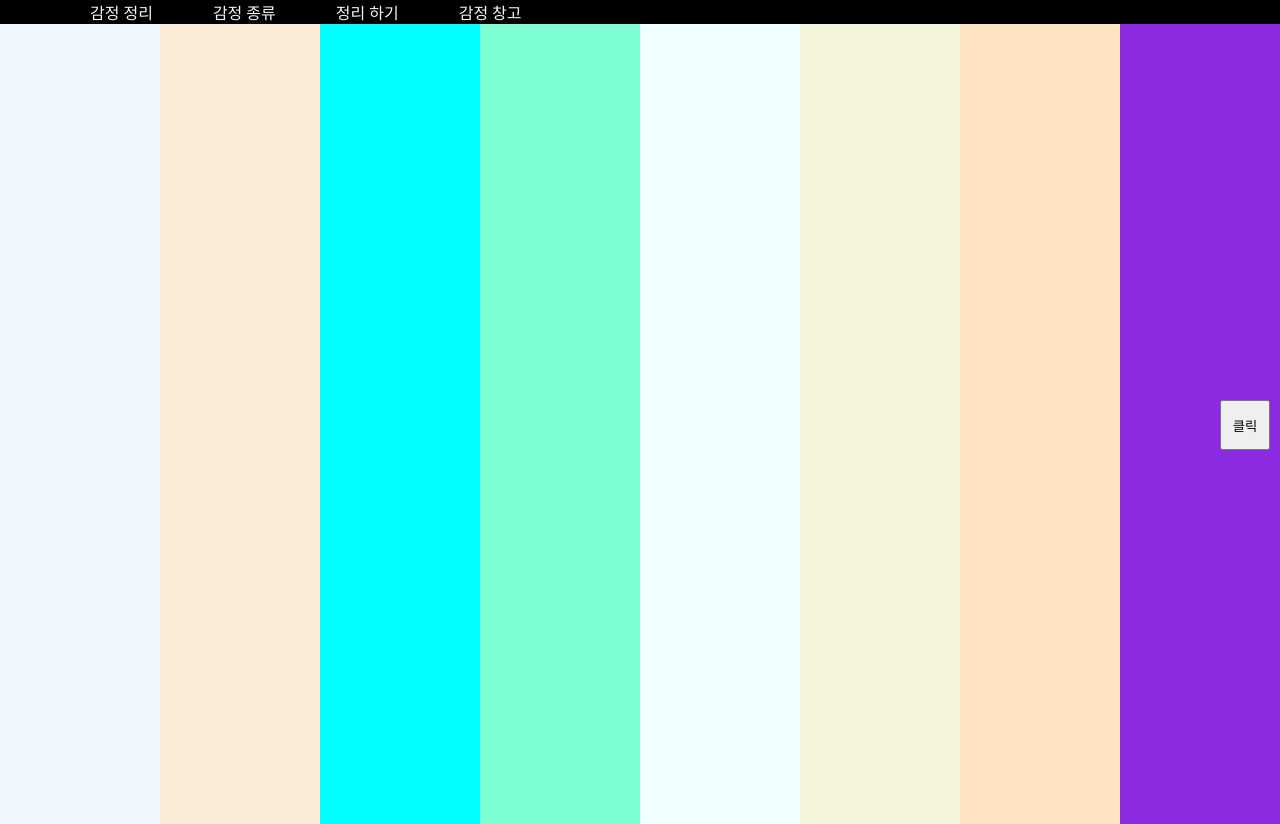
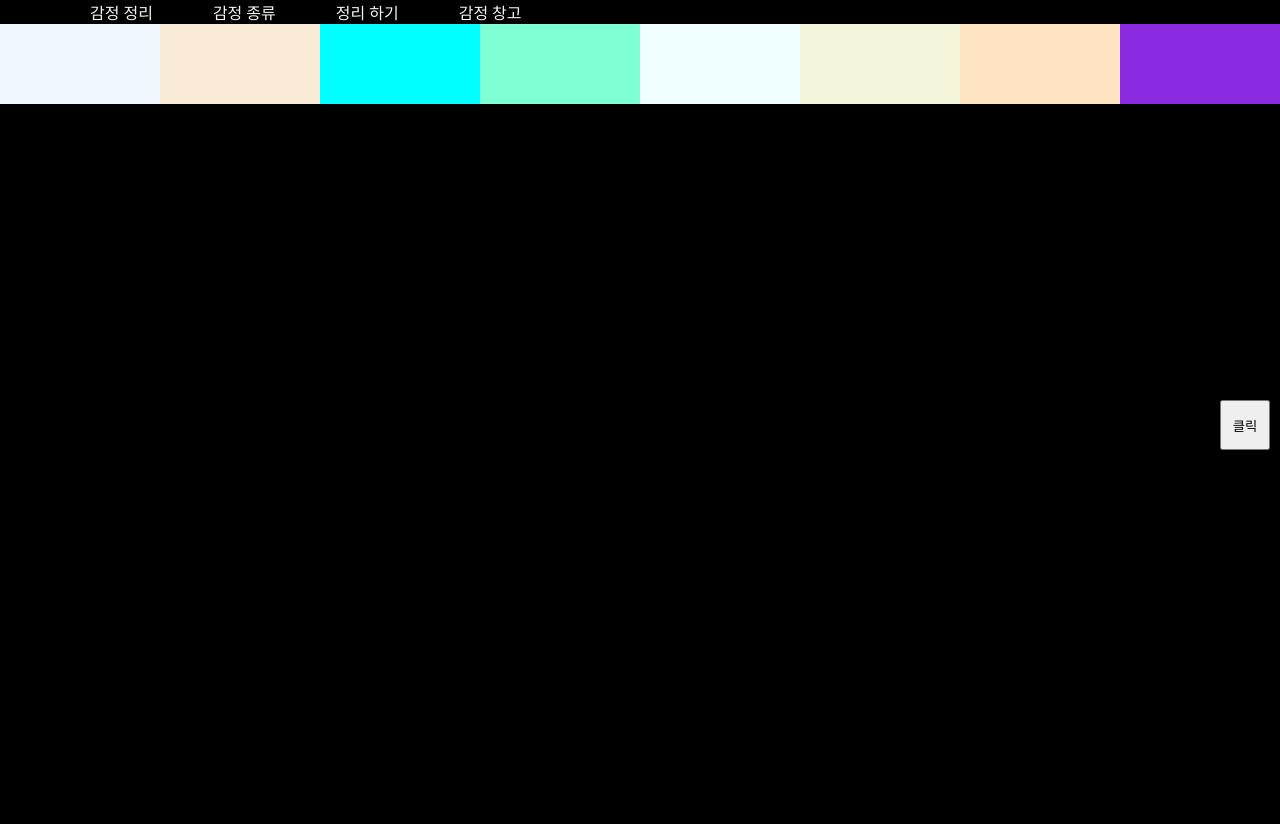
Before and after one commit to PraiseTheSunSola/emotion-project, a React (Create React App) app: page /Processing in a window 1280 px wide. Built offline with nearby package versions, Linux system fonts and the light colour scheme; a web font is replaced by a local one.

Commit message:
내용추가

```diff
--- a/src/Project/Processing.js
+++ b/src/Project/Processing.js
@@ -17,24 +17,25 @@ const EmotionBox = styled(motion.div)`
 `;
 
 const Box = styled(motion.div)`
+  // 실체가 없어도 기능적인 부분만 상속하려면 가능함.
+
   &:hover {
     z-index: 2;
   }
 `;
 
 const Anger = styled(Box)`
-  transform-origin: left;
+  transform-origin: top;
   background-color: aliceblue;
 `;
 
 const Sadness = styled(Box)`
-  transform-origin: ${(props) =>
-    props.hovered ? "right" : props.defaultOrigin};
+  transform-origin: top;
   background-color: antiquewhite;
 `;
 
 const Anxiety = styled(Box)`
-  transform-origin: right;
+  transform-origin: top;
   background-color: aqua;
 `;
 
@@ -44,42 +45,39 @@ const Hurt = styled(Box)`
 `;
 
 const Shame = styled(Box)`
-  transform-origin: bottom;
+  transform-origin: top;
   background-color: azure;
 `;
 
 const Happiness = styled(Box)`
-  transform-origin: right;
+  transform-origin: top;
   background-color: beige;
 `;
 
 const Love = styled(Box)`
-  transform-origin: left;
+  transform-origin: top;
   background-color: bisque;
 `;
 
 const Wish = styled(Box)`
-  transform-origin: right;
+  transform-origin: top;
   background-color: blueviolet;
 `;
 
-const BoxAxisXHover = {
+const BoxHover = {
   start: {
-    scaleX: 1.5,
-
-    transition: { duration: 1, type: "tween" },
-  },
-};
-
-const BoxAxisYHover = {
-  start: {
-    scaleY: 0,
+    scaleY: 1,
     transition: { duration: 2, type: "tween" },
   },
 
   end: {
+    scaleY: 0.1,
+    transition: { duration: 2, type: "tween" },
+  },
+
+  hover: {
     scaleY: 1,
-    transition: { duration: 2, type: "tween" },
+    transition: { duration: 1, type: "tween" },
   },
 };
 
@@ -140,8 +138,6 @@ const inout = {
 
 export function Processing() {
   const [show, setShow] = useState(false);
-  const [hoveredSadness, setHoveredSadness] = useState(false);
-  const [showAnxiety, setShowAnxiety] = useState(false);
 
   function clickButton() {
     setShow((appear) => !appear);
@@ -152,51 +148,60 @@ export function Processing() {
       <Page>
         <EmotionBox>
           <Anger
-            variants={BoxAxisXHover}
-            whileHover="start"
-            onMouseEnter={() => {
-              setHoveredSadness(false);
-              setShowAnxiety(false);
-            }}
-          />
-
-          <Sadness
-            variants={BoxAxisXHover}
-            whileHover="start"
-            onMouseEnter={() => setHoveredSadness(!showAnxiety)}
-            onMouseLeave={() => setHoveredSadness(false)}
-            hovered={hoveredSadness}
-            defaultOrigin={showAnxiety ? "left" : "right"}
-          />
-
-          <Anxiety
-            variants={BoxAxisXHover}
-            whileHover="start"
-            onMouseEnter={() => {
-              setHoveredSadness(false);
-              setShowAnxiety(true);
-            }}
-          />
-
-          <Hurt
-            variants={BoxAxisYHover}
-            whileHover="start"
+            variants={BoxHover}
+            whileHover="hover"
             initial="start"
             animate="end"
           />
 
-          <Shame
-            variants={BoxAxisYHover}
-            whileHover="start"
+          <Sadness
+            variants={BoxHover}
+            whileHover="hover"
             initial="start"
             animate="end"
           />
 
-          <Happiness variants={BoxAxisXHover} whileHover="start" />
+          <Anxiety
+            variants={BoxHover}
+            whileHover="hover"
+            initial="start"
+            animate="end"
+          />
 
-          <Love variants={BoxAxisXHover} whileHover="start" />
+          <Hurt
+            variants={BoxHover}
+            initial="start"
+            animate="end"
+            whileHover="hover"
+          />
 
-          <Wish variants={BoxAxisXHover} whileHover="start" />
+          <Shame
+            variants={BoxHover}
+            initial="start"
+            animate="end"
+            whileHover="hover"
+          />
+
+          <Happiness
+            variants={BoxHover}
+            initial="start"
+            animate="end"
+            whileHover="hover"
+          />
+
+          <Love
+            variants={BoxHover}
+            initial="start"
+            animate="end"
+            whileHover="hover"
+          />
+
+          <Wish
+            variants={BoxHover}
+            initial="start"
+            animate="end"
+            whileHover="hover"
+          />
         </EmotionBox>
       </Page>
       {/* ---------------------------------------------------------------------------- */}
```
